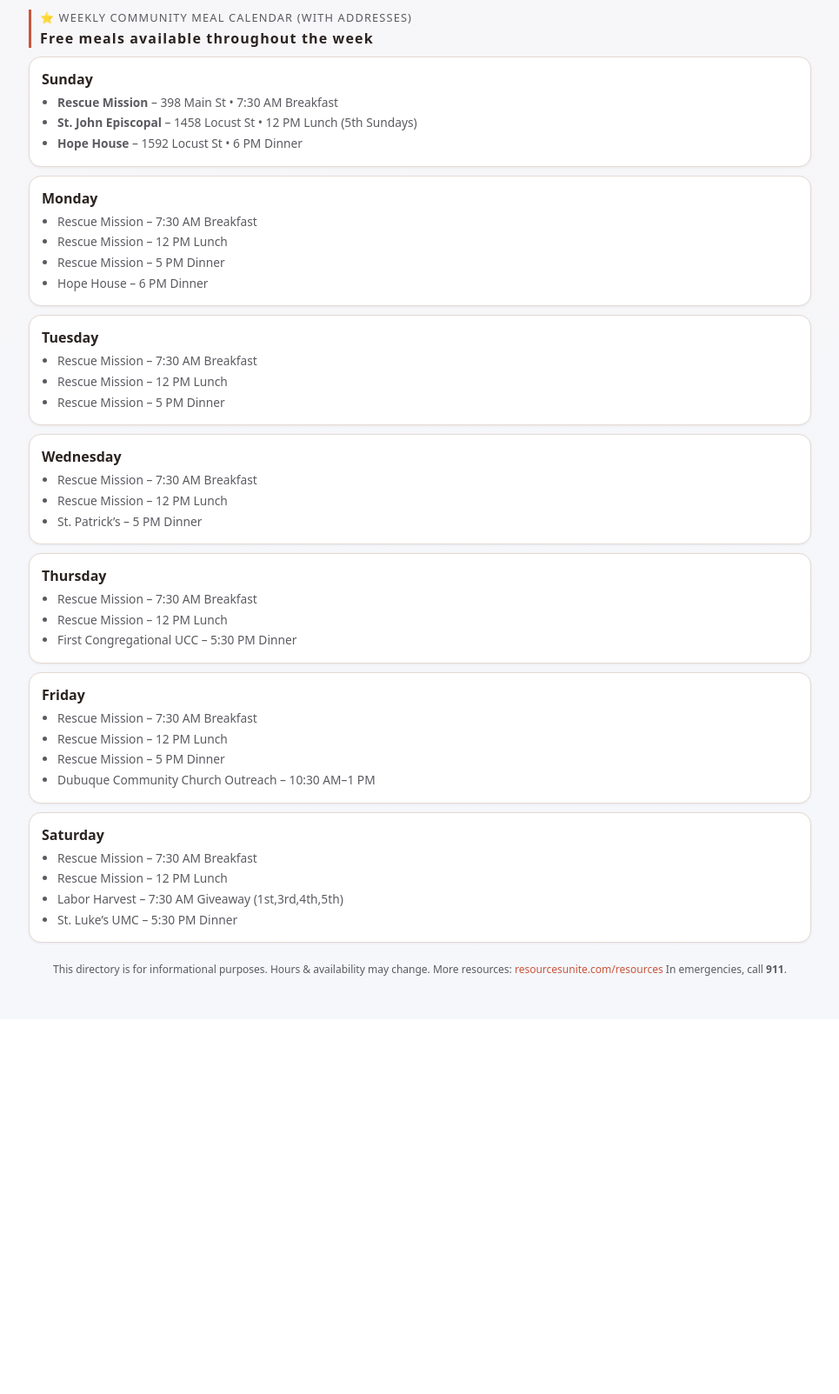
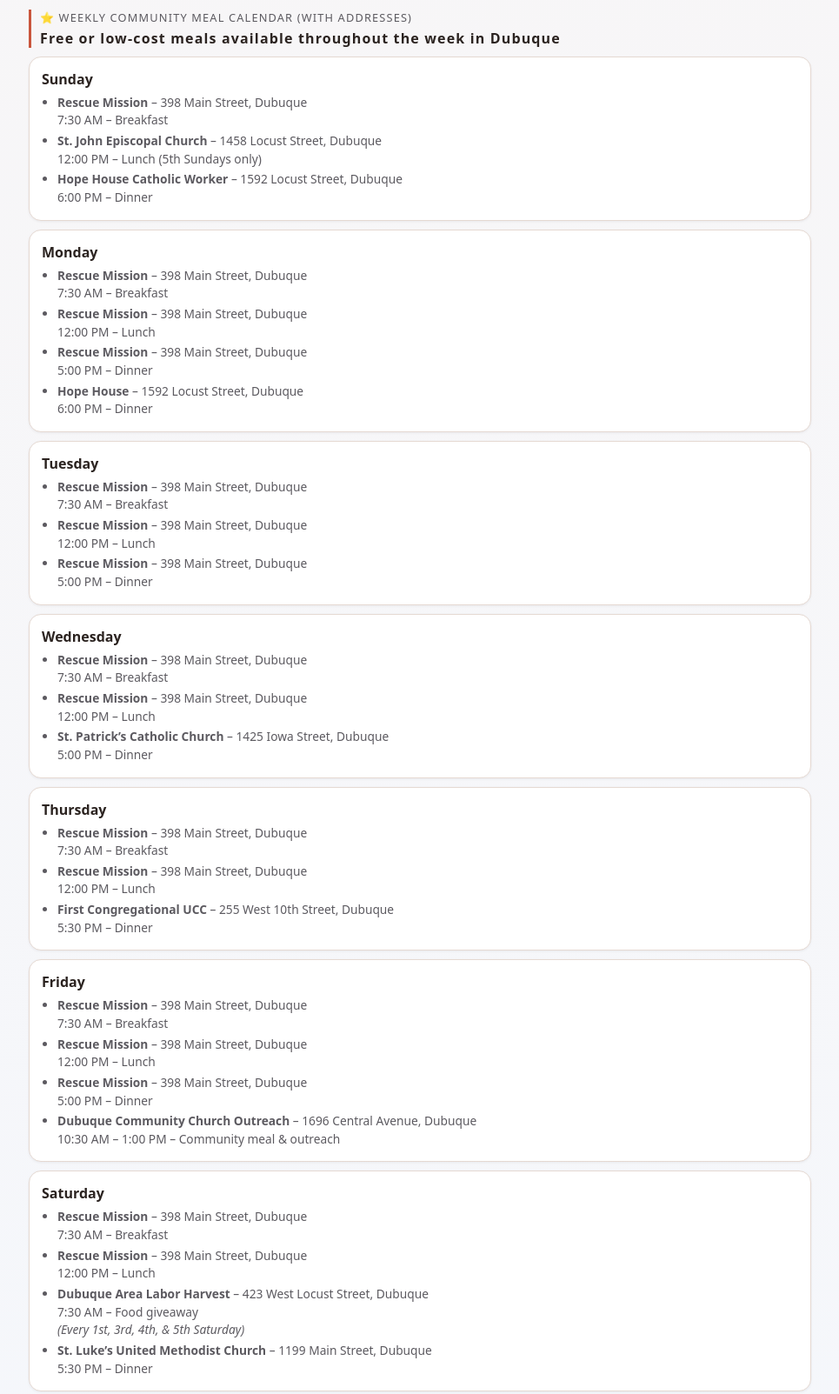
Before and after one commit to MDesign365/Dubuque-Maternal-Resources, a plain HTML site: page index.html in a window 1280 px wide. Shown: the part 5200-6803 px from the top of the page at 87% size, without its empty margins (157-1122 px from the left). Before the commit the page ends 6372 px from the top, so only its background shows below. Drawn offline with Linux system fonts and the light colour scheme.

Commit message:
Update index.html

```diff
--- a/index.html
+++ b/index.html
@@ -774,105 +774,183 @@
 
 
 <!-- ⭐ MEAL CALENDAR -->
-<div class="section-label">
- ⭐ Weekly Community Meal Calendar (with addresses)
- <span>Free meals available throughout the week</span>
+<div class="section-label">      ⭐ Weekly Community Meal Calendar (with addresses)
+      <span>Free or low-cost meals available throughout the week in Dubuque</span>
     </div>
 
-<!-- SUNDAY -->
     <div class="card">
-  <div class="card-header"><div class="card-title">Sunday</div></div>
+      <div class="card-header">
+        <div class="card-title">Sunday</div>
+      </div>
       <div class="card-description">
         <ul>
-      <li><strong>Rescue Mission</strong> – 398 Main St • 7:30 AM Breakfast</li>
-      <li><strong>St. John Episcopal</strong> – 1458 Locust St • 12 PM Lunch (5th Sundays)</li>
-      <li><strong>Hope House</strong> – 1592 Locust St • 6 PM Dinner</li>
+          <li>
+            <strong>Rescue Mission</strong> – 398 Main Street, Dubuque<br />
+            7:30 AM – Breakfast
+          </li>
+          <li>
+            <strong>St. John Episcopal Church</strong> – 1458 Locust Street, Dubuque<br />
+            12:00 PM – Lunch (5th Sundays only)
+          </li>
+          <li>
+            <strong>Hope House Catholic Worker</strong> – 1592 Locust Street, Dubuque<br />
+            6:00 PM – Dinner
+          </li>
         </ul>
       </div>
     </div>
 
-<!-- MONDAY -->
     <div class="card">
-  <div class="card-header"><div class="card-title">Monday</div></div>
+      <div class="card-header">
+        <div class="card-title">Monday</div>
+      </div>
       <div class="card-description">
         <ul>
-      <li>Rescue Mission – 7:30 AM Breakfast</li>
-      <li>Rescue Mission – 12 PM Lunch</li>
-      <li>Rescue Mission – 5 PM Dinner</li>
-      <li>Hope House – 6 PM Dinner</li>
+          <li>
+            <strong>Rescue Mission</strong> – 398 Main Street, Dubuque<br />
+            7:30 AM – Breakfast
+          </li>
+          <li>
+            <strong>Rescue Mission</strong> – 398 Main Street, Dubuque<br />
+            12:00 PM – Lunch
+          </li>
+          <li>
+            <strong>Rescue Mission</strong> – 398 Main Street, Dubuque<br />
+            5:00 PM – Dinner
+          </li>
+          <li>
+            <strong>Hope House</strong> – 1592 Locust Street, Dubuque<br />
+            6:00 PM – Dinner
+          </li>
         </ul>
       </div>
     </div>
 
-<!-- TUESDAY -->
     <div class="card">
-  <div class="card-header"><div class="card-title">Tuesday</div></div>
+      <div class="card-header">
+        <div class="card-title">Tuesday</div>
+      </div>
       <div class="card-description">
         <ul>
-      <li>Rescue Mission – 7:30 AM Breakfast</li>
-      <li>Rescue Mission – 12 PM Lunch</li>
-      <li>Rescue Mission – 5 PM Dinner</li>
+          <li>
+            <strong>Rescue Mission</strong> – 398 Main Street, Dubuque<br />
+            7:30 AM – Breakfast
+          </li>
+          <li>
+            <strong>Rescue Mission</strong> – 398 Main Street, Dubuque<br />
+            12:00 PM – Lunch
+          </li>
+          <li>
+            <strong>Rescue Mission</strong> – 398 Main Street, Dubuque<br />
+            5:00 PM – Dinner
+          </li>
         </ul>
       </div>
     </div>
 
-<!-- WEDNESDAY -->
     <div class="card">
-  <div class="card-header"><div class="card-title">Wednesday</div></div>
+      <div class="card-header">
+        <div class="card-title">Wednesday</div>
+      </div>
       <div class="card-description">
         <ul>
-      <li>Rescue Mission – 7:30 AM Breakfast</li>
-      <li>Rescue Mission – 12 PM Lunch</li>
-      <li>St. Patrick’s – 5 PM Dinner</li>
+          <li>
+            <strong>Rescue Mission</strong> – 398 Main Street, Dubuque<br />
+            7:30 AM – Breakfast
+          </li>
+          <li>
+            <strong>Rescue Mission</strong> – 398 Main Street, Dubuque<br />
+            12:00 PM – Lunch
+          </li>
+          <li>
+            <strong>St. Patrick’s Catholic Church</strong> – 1425 Iowa Street, Dubuque<br />
+            5:00 PM – Dinner
+          </li>
         </ul>
       </div>
     </div>
 
-<!-- THURSDAY -->
     <div class="card">
-  <div class="card-header"><div class="card-title">Thursday</div></div>
+      <div class="card-header">
+        <div class="card-title">Thursday</div>
+      </div>
       <div class="card-description">
         <ul>
-      <li>Rescue Mission – 7:30 AM Breakfast</li>
-      <li>Rescue Mission – 12 PM Lunch</li>
-      <li>First Congregational UCC – 5:30 PM Dinner</li>
+          <li>
+            <strong>Rescue Mission</strong> – 398 Main Street, Dubuque<br />
+            7:30 AM – Breakfast
+          </li>
+          <li>
+            <strong>Rescue Mission</strong> – 398 Main Street, Dubuque<br />
+            12:00 PM – Lunch
+          </li>
+          <li>
+            <strong>First Congregational UCC</strong> – 255 West 10th Street, Dubuque<br />
+            5:30 PM – Dinner
+          </li>
         </ul>
       </div>
     </div>
 
-<!-- FRIDAY -->
     <div class="card">
-  <div class="card-header"><div class="card-title">Friday</div></div>
+      <div class="card-header">
+        <div class="card-title">Friday</div>
+      </div>
       <div class="card-description">
         <ul>
-      <li>Rescue Mission – 7:30 AM Breakfast</li>
-      <li>Rescue Mission – 12 PM Lunch</li>
-      <li>Rescue Mission – 5 PM Dinner</li>
-      <li>Dubuque Community Church Outreach – 10:30 AM–1 PM</li>
+          <li>
+            <strong>Rescue Mission</strong> – 398 Main Street, Dubuque<br />
+            7:30 AM – Breakfast
+          </li>
+          <li>
+            <strong>Rescue Mission</strong> – 398 Main Street, Dubuque<br />
+            12:00 PM – Lunch
+          </li>
+          <li>
+            <strong>Rescue Mission</strong> – 398 Main Street, Dubuque<br />
+            5:00 PM – Dinner
+          </li>
+          <li>
+            <strong>Dubuque Community Church Outreach</strong> – 1696 Central Avenue, Dubuque<br />
+            10:30 AM – 1:00 PM – Community meal &amp; outreach
+          </li>
         </ul>
       </div>
     </div>
 
-<!-- SATURDAY -->
     <div class="card">
-  <div class="card-header"><div class="card-title">Saturday</div></div>
+      <div class="card-header">
+        <div class="card-title">Saturday</div>
+      </div>
       <div class="card-description">
         <ul>
-      <li>Rescue Mission – 7:30 AM Breakfast</li>
-      <li>Rescue Mission – 12 PM Lunch</li>
-      <li>Labor Harvest – 7:30 AM Giveaway (1st,3rd,4th,5th)</li>
-      <li>St. Luke’s UMC – 5:30 PM Dinner</li>
+          <li>
+            <strong>Rescue Mission</strong> – 398 Main Street, Dubuque<br />
+            7:30 AM – Breakfast
+          </li>
+          <li>
+            <strong>Rescue Mission</strong> – 398 Main Street, Dubuque<br />
+            12:00 PM – Lunch
+          </li>
+          <li>
+            <strong>Dubuque Area Labor Harvest</strong> – 423 West Locust Street, Dubuque<br />
+            7:30 AM – Food giveaway<br />
+            <em>(Every 1st, 3rd, 4th, &amp; 5th Saturday)</em>
+          </li>
+          <li>
+            <strong>St. Luke’s United Methodist Church</strong> – 1199 Main Street, Dubuque<br />
+            5:30 PM – Dinner
+          </li>
         </ul>
       </div>
     </div>
 
-
     <p class="small-note">
-  This directory is for informational purposes. Hours & availability may change.
-  More resources: <a href="https://resourcesunite.com/resources">resourcesunite.com/resources</a>
-  In emergencies, call <strong>911</strong>.
+      This directory is for informational purposes only. Availability of services, hours, and eligibility may change.
+      Please call ahead to confirm details. Additional resources can be found at
+      <a href="https://resourcesunite.com/resources">resourcesunite.com/resources</a>
+      or by calling Resources Unite at 563-231-6280. In emergencies, always call <strong>911</strong>.
     </p>
-
   </div>
 </body>
 </html>
```
Lines whose indentation alone changed are shown as unchanged.
